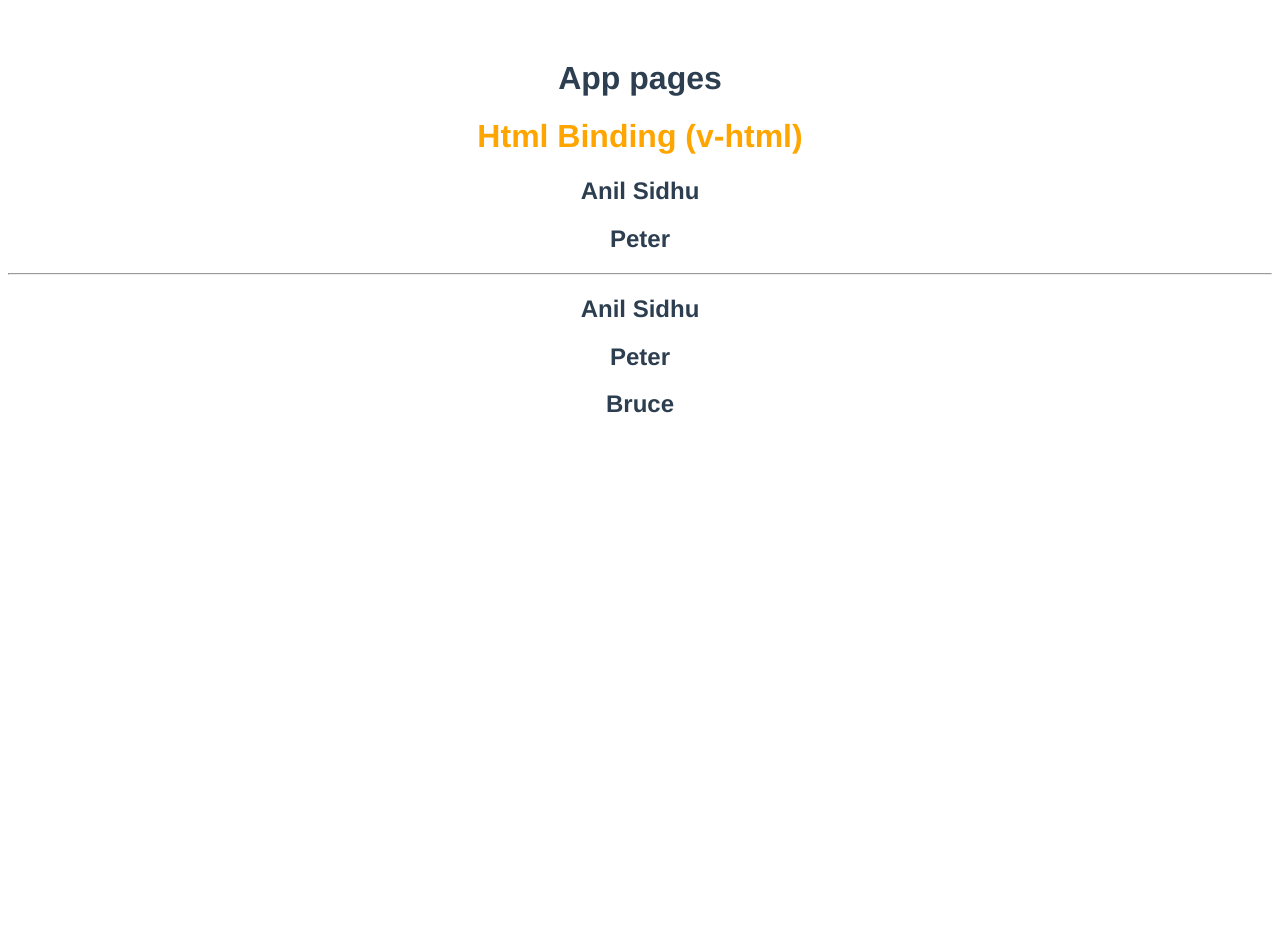
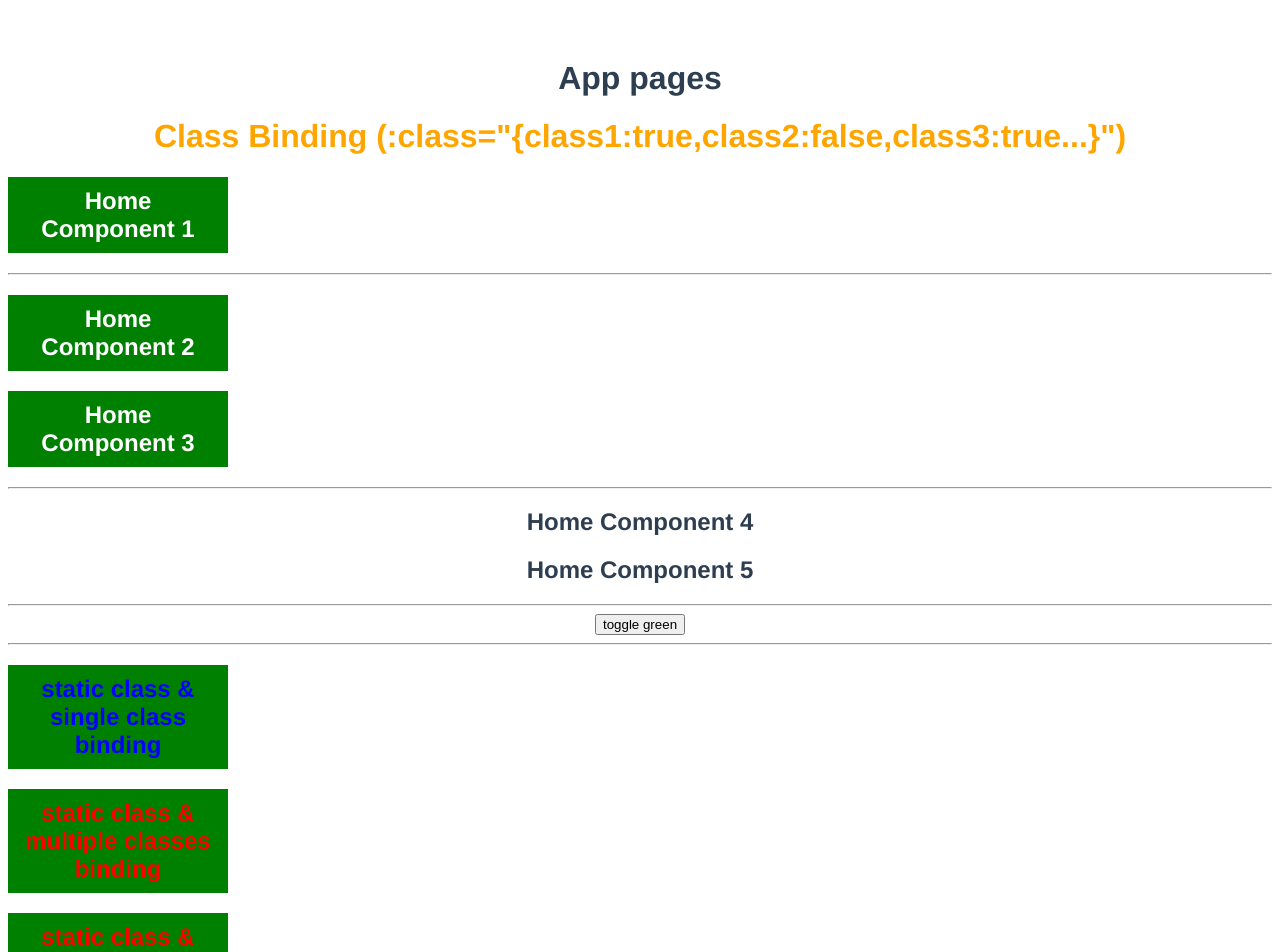
Before and after one commit to simonvista/Vue3, a Vue app: page / in a window 1280 px wide. Shown: the top 952 px of the page. Before the commit the page ends 800 px from the top, so only its background shows below. Built offline with nearby package versions, Linux system fonts and the light colour scheme.

Commit message:
18-0000 is done

```diff
--- a/src/components/Home.vue
+++ b/src/components/Home.vue
@@ -1,9 +1,27 @@
 <template>
-  <h1>Html Binding (v-html)</h1>
-  <div v-html="tag1"></div>
-  <div v-html="tag2"></div>
+  <h1>Class Binding (:class="{class1:true,class2:false,class3:true...}")</h1>
+  <h2 class="green">Home Component 1</h2>
   <hr />
-  <div v-html="tag1 + tag2 + tag3"></div>
+  <h2 :class="{ green: true }">Home Component 2</h2>
+  <h2 :class="{ green: isGreen }">Home Component 3</h2>
+  <hr />
+
+  <h2 :class="{ green: false }">Home Component 4</h2>
+  <h2 :class="{ green: !isGreen }">Home Component 5</h2>
+  <hr />
+  <button type="button" v-on:click="isGreen = !isGreen">
+    toggle green
+  </button>
+  <hr />
+  <h2 class="staticClass" :class="{ green: true }">
+    static class & single class binding
+  </h2>
+  <h2 class="staticClass" :class="{ green: true, err: true }">
+    static class & multiple classes binding
+  </h2>
+  <h2 class="staticClass" :class="adjustedStyle">
+    static class & multiple classes binding w/ computed
+  </h2>
 </template>
 
 <script>
@@ -12,11 +30,17 @@ export default {
   name: "Home",
   data() {
     return {
-      text: "anil sidhu",
-      tag1: "<h2>Anil Sidhu</h2>",
-      tag2: "<h2>Peter</h2>",
-      tag3: "<h2>Bruce</h2>",
+      isGreen: true,
     };
+  },
+  computed: {
+    adjustedStyle() {
+      return {
+        green: this.isGreen,
+        err: true,
+        other: false,
+      };
+    },
   },
   methods: {},
 };
@@ -27,4 +51,19 @@ export default {
 h1 {
   color: orange;
 }
+.green {
+  background-color: green;
+  width: 200px;
+  padding: 10px;
+  color: #fff;
+}
+.staticClass {
+  color: blue;
+}
+.err {
+  color: red;
+}
+.other {
+  font-size: 70px;
+}
 </style>
```
